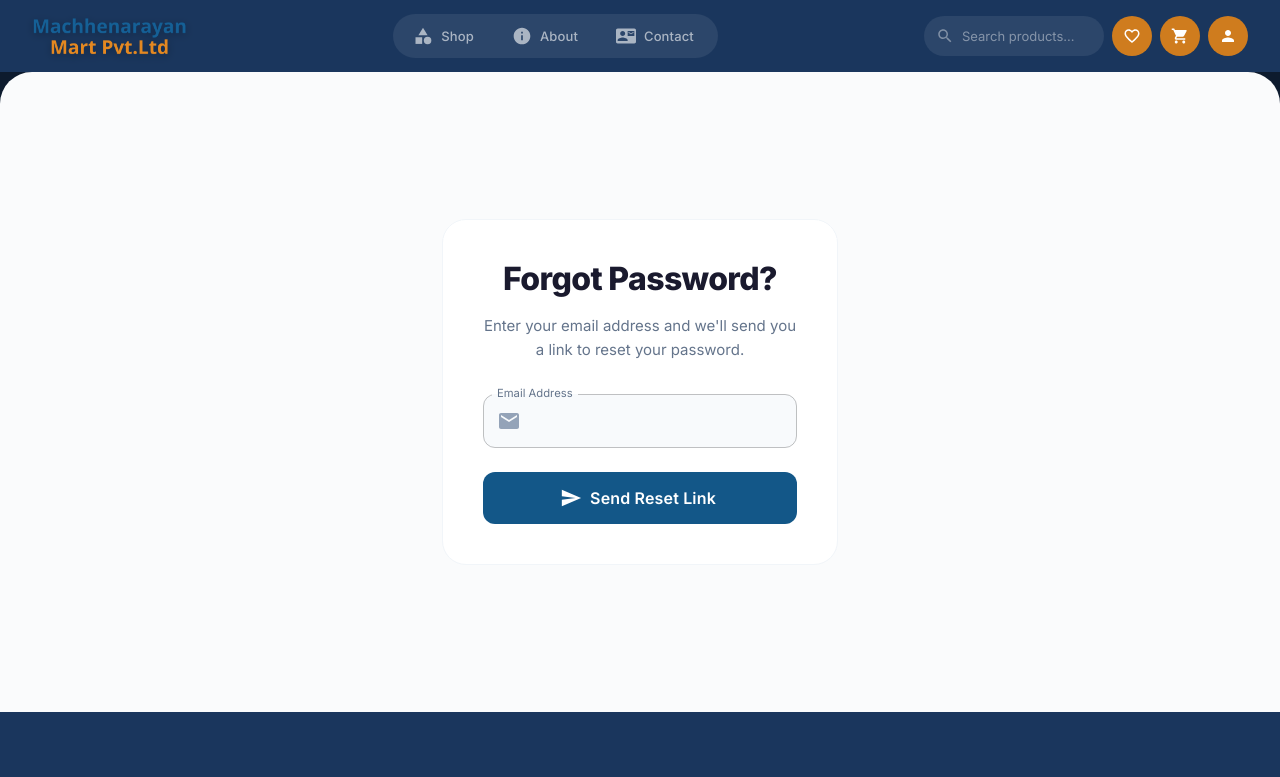
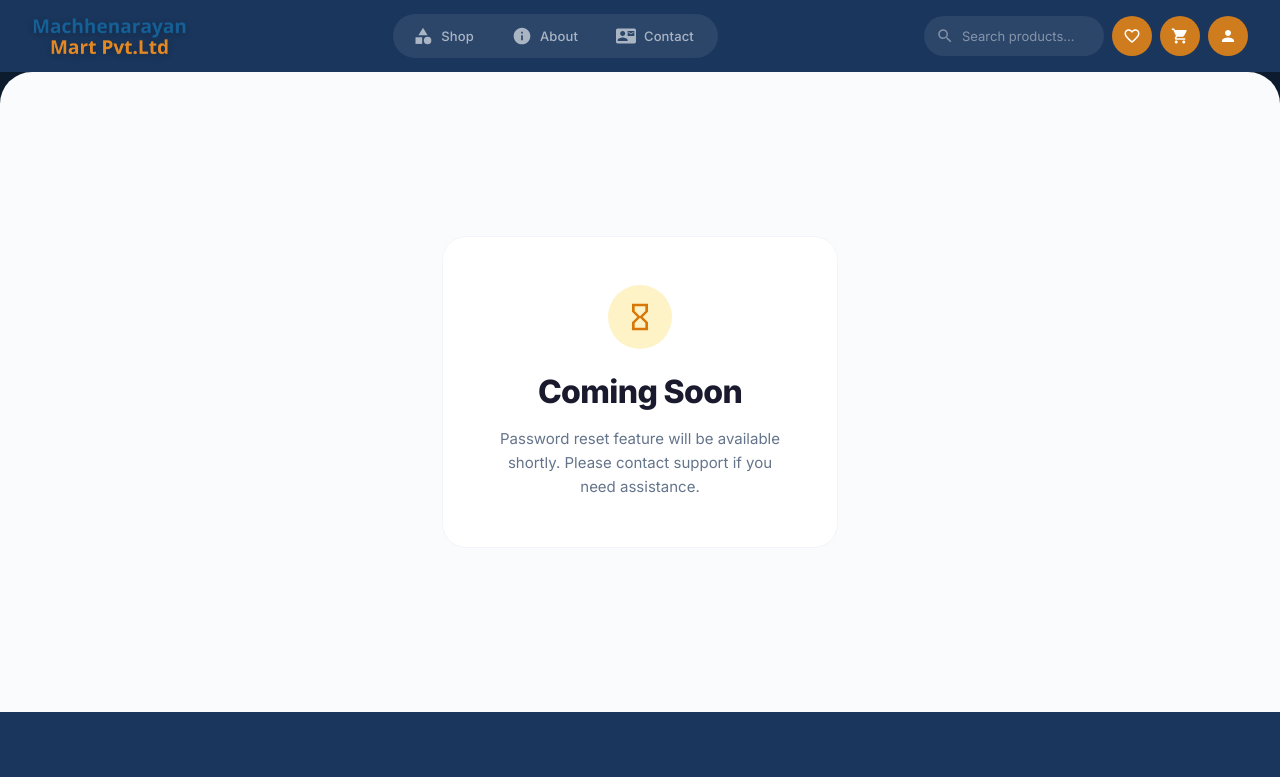
Before and after one commit to vraunixstudio/Machhenarayan_mart, a React (Vite) app in the folder frontend/: page /forgotpassword in a window 1280 px wide. Shown: the top 777 px of the page. Built offline with nearby package versions, Linux system fonts and the light colour scheme.

Commit message:
Show coming soon for forgot password page

```diff
--- a/frontend/src/pages/ForgotPassword.jsx
+++ b/frontend/src/pages/ForgotPassword.jsx
@@ -1,82 +1,20 @@
-import { useState } from 'react';
-import { Box, Container, Typography, TextField, Button, Paper, CircularProgress } from '@mui/material';
-import { Email, Send } from '@mui/icons-material';
+import { Box, Container, Typography, Paper } from '@mui/material';
+import { HourglassEmpty } from '@mui/icons-material';
 import { motion } from 'framer-motion';
-import { authAPI } from '../services/api';
-import toast from 'react-hot-toast';
 
 const ForgotPassword = () => {
-  const [email, setEmail] = useState('');
-  const [loading, setLoading] = useState(false);
-  const [sent, setSent] = useState(false);
-
-  const handleSubmit = async (e) => {
-    e.preventDefault();
-    if (!email) return toast.error('Please enter your email');
-
-    try {
-      setLoading(true);
-      const res = await authAPI.forgotPassword({ email });
-      if (res.data.success) {
-        setSent(true);
-        toast.success('Reset link sent to your email!');
-      }
-    } catch (error) {
-      toast.error(error.response?.data?.error || 'Something went wrong');
-    } finally {
-      setLoading(false);
-    }
-  };
-
   return (
     <Box sx={{ py: { xs: 8, md: 12 }, backgroundColor: '#fafbfc', minHeight: '80vh', display: 'flex', alignItems: 'center' }}>
       <Container maxWidth="xs">
         <motion.div initial={{ opacity: 0, y: 20 }} animate={{ opacity: 1, y: 0 }}>
-          <Paper elevation={0} sx={{ p: { xs: 3, md: 5 }, borderRadius: '24px', border: '1px solid #f1f5f9', textAlign: 'center' }}>
-            <Typography variant="h2" sx={{ mb: 2, fontWeight: 800 }}>Forgot Password?</Typography>
-            <Typography sx={{ color: '#64748b', mb: 4 }}>
-              {sent ? "Check your email for a link to reset your password. If it doesn't appear within a few minutes, check your spam folder." : "Enter your email address and we'll send you a link to reset your password."}
+          <Paper elevation={0} sx={{ p: { xs: 4, md: 6 }, borderRadius: '24px', border: '1px solid #f1f5f9', textAlign: 'center' }}>
+            <Box sx={{ width: 64, height: 64, borderRadius: '50%', backgroundColor: '#fef3c7', display: 'flex', alignItems: 'center', justifyContent: 'center', mx: 'auto', mb: 3 }}>
+              <HourglassEmpty sx={{ fontSize: 32, color: '#d97706' }} />
+            </Box>
+            <Typography variant="h2" sx={{ mb: 2, fontWeight: 800 }}>Coming Soon</Typography>
+            <Typography sx={{ color: '#64748b' }}>
+              Password reset feature will be available shortly. Please contact support if you need assistance.
             </Typography>
-
-            {!sent && (
-              <form onSubmit={handleSubmit}>
-                <Box sx={{ mb: 3 }}>
-                  <TextField
-                    fullWidth
-                    label="Email Address"
-                    variant="outlined"
-                    value={email}
-                    onChange={(e) => setEmail(e.target.value)}
-                    InputProps={{
-                      startAdornment: <Email sx={{ color: '#94a3b8', mr: 1 }} />,
-                    }}
-                    sx={{ '& .MuiOutlinedInput-root': { borderRadius: '12px' } }}
-                  />
-                </Box>
-                <Button
-                  fullWidth
-                  type="submit"
-                  variant="contained"
-                  size="large"
-                  disabled={loading}
-                  startIcon={loading ? <CircularProgress size={20} color="inherit" /> : <Send />}
-                  sx={{ py: 1.5, borderRadius: '12px', fontWeight: 600, textTransform: 'none', fontSize: '1rem' }}
-                >
-                  {loading ? 'Sending...' : 'Send Reset Link'}
-                </Button>
-              </form>
-            )}
-
-            {sent && (
-              <Button
-                fullWidth
-                variant="outlined"
-                onClick={() => setSent(false)}
-                sx={{ py: 1.5, borderRadius: '12px', fontWeight: 600, textTransform: 'none', mt: 2 }}
-              >
-                Try another email
-              </Button>
-            )}
           </Paper>
         </motion.div>
       </Container>
```
